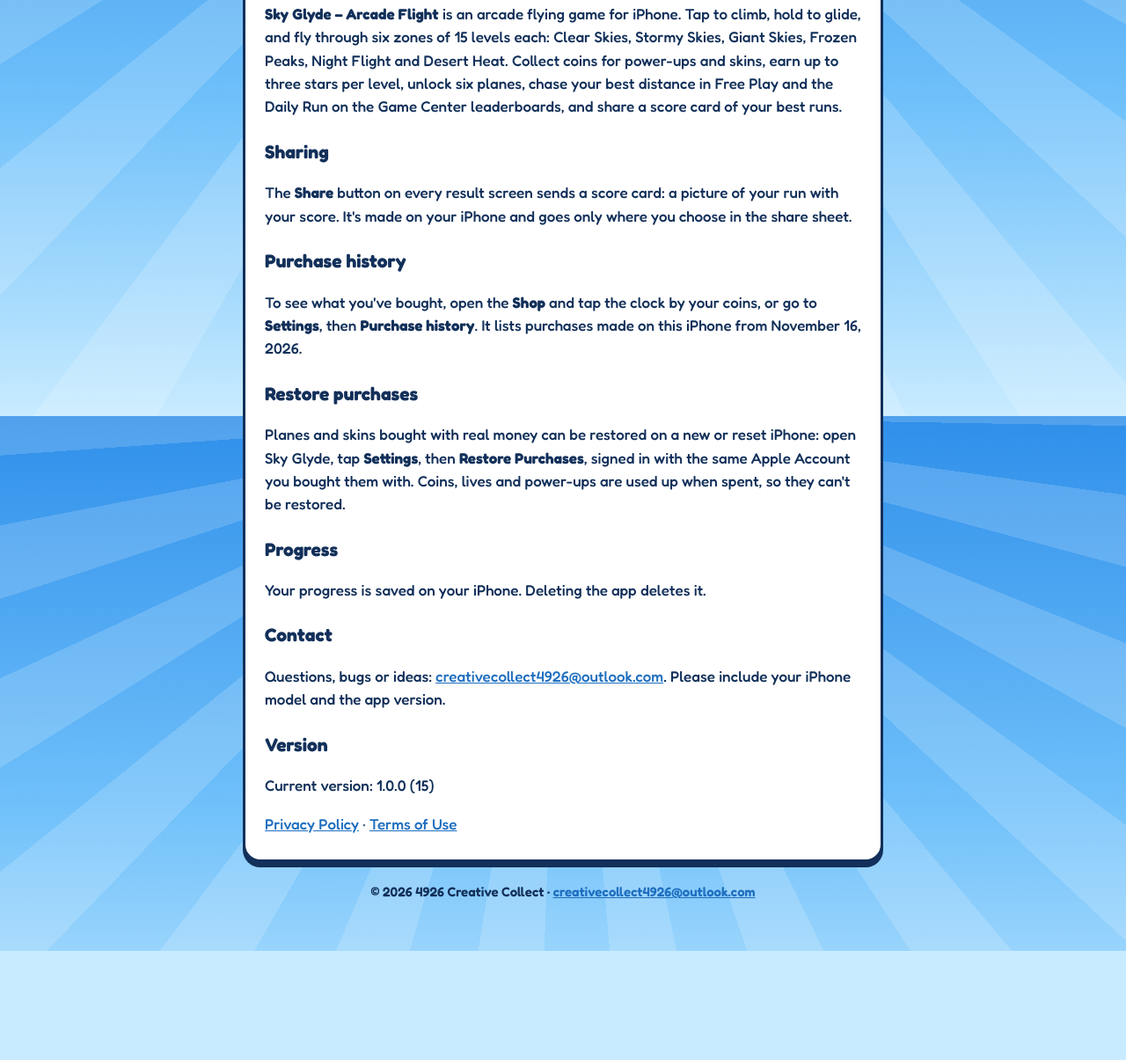
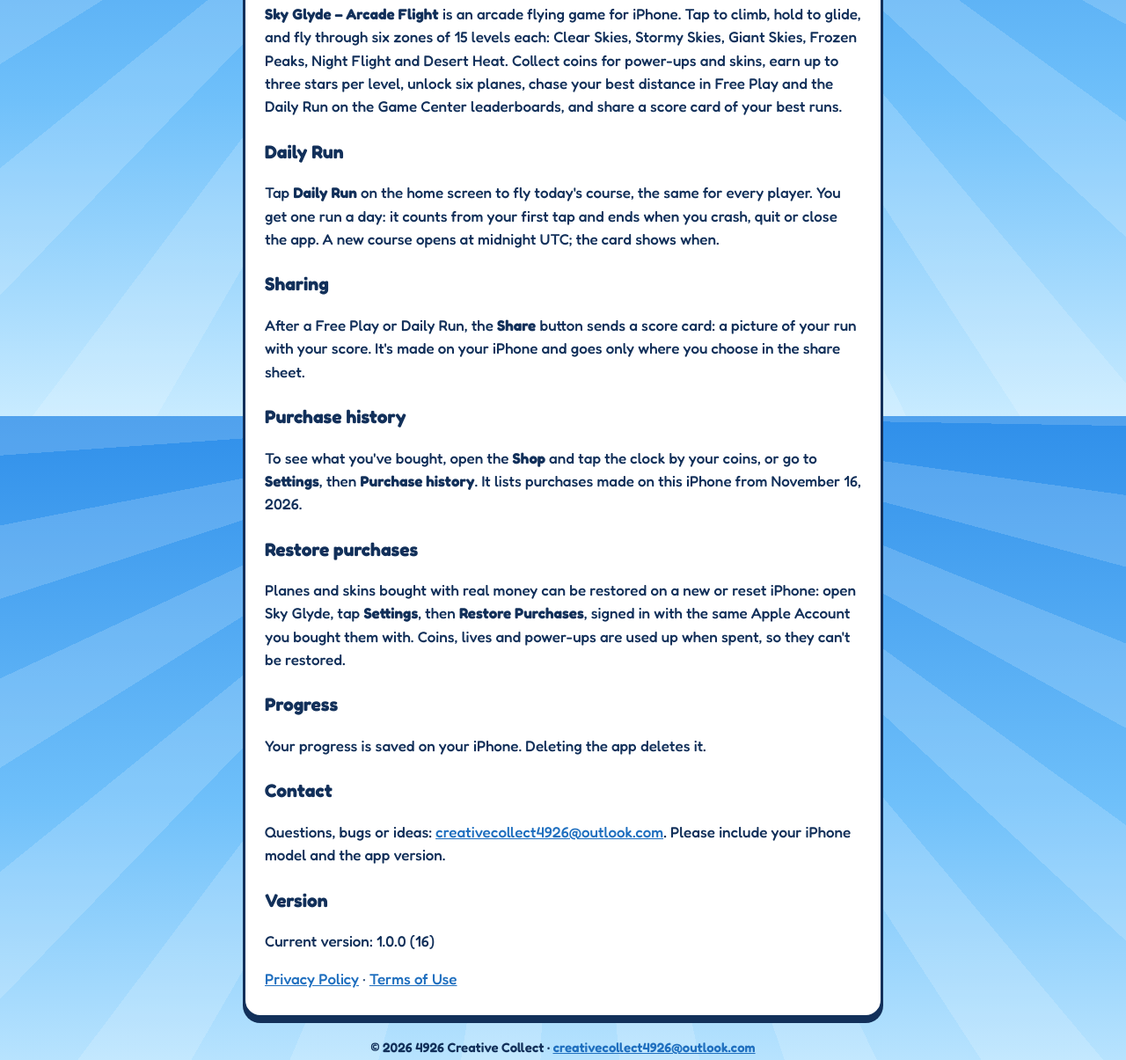
Before and after one commit to kellenblake3-hash/sky-glyde-site, a plain HTML site: page index.html in a window 1280 px wide. Shown: the part 327-1532 px from the top of the page at 88% size. Before the commit the page ends 1408 px from the top, so only its background shows below. Drawn offline with Linux system fonts and the light colour scheme.

Commit message:
Build 16: Daily Run once a day, Share on Free Play and Daily Run, version 1.0.0 (16)
Co-Authored-By: Claude Opus 5.5 <noreply@anthropic.com>

```diff
--- a/index.html
+++ b/index.html
@@ -66,10 +66,15 @@ Flight and Desert Heat. Collect coins for power-ups and skins, earn up to
 three stars per level, unlock six planes, chase your best distance in Free
 Play and the Daily Run on the Game Center leaderboards, and share a score
 card of your best runs.</p>
+<h2>Daily Run</h2>
+<p>Tap <strong>Daily Run</strong> on the home screen to fly today's course,
+the same for every player. You get one run a day: it counts from your
+first tap and ends when you crash, quit or close the app. A new course
+opens at midnight UTC; the card shows when.</p>
 <h2>Sharing</h2>
-<p>The <strong>Share</strong> button on every result screen sends a score
-card: a picture of your run with your score. It's made on your iPhone and
-goes only where you choose in the share sheet.</p>
+<p>After a Free Play or Daily Run, the <strong>Share</strong> button sends
+a score card: a picture of your run with your score. It's made on your
+iPhone and goes only where you choose in the share sheet.</p>
 <h2>Purchase history</h2>
 <p>To see what you've bought, open the <strong>Shop</strong> and tap the
 clock by your coins, or go to <strong>Settings</strong>, then
@@ -87,7 +92,7 @@ can't be restored.</p>
 <p>Questions, bugs or ideas: <a href="mailto:creativecollect4926@outlook.com">creativecollect4926@outlook.com</a>.
 Please include your iPhone model and the app version.</p>
 <h2>Version</h2>
-<p>Current version: 1.0.0 (15)</p>
+<p>Current version: 1.0.0 (16)</p>
 <p class="muted"><a href="privacy.html">Privacy Policy</a> ·
 <a href="terms.html">Terms of Use</a></p>
 
```
